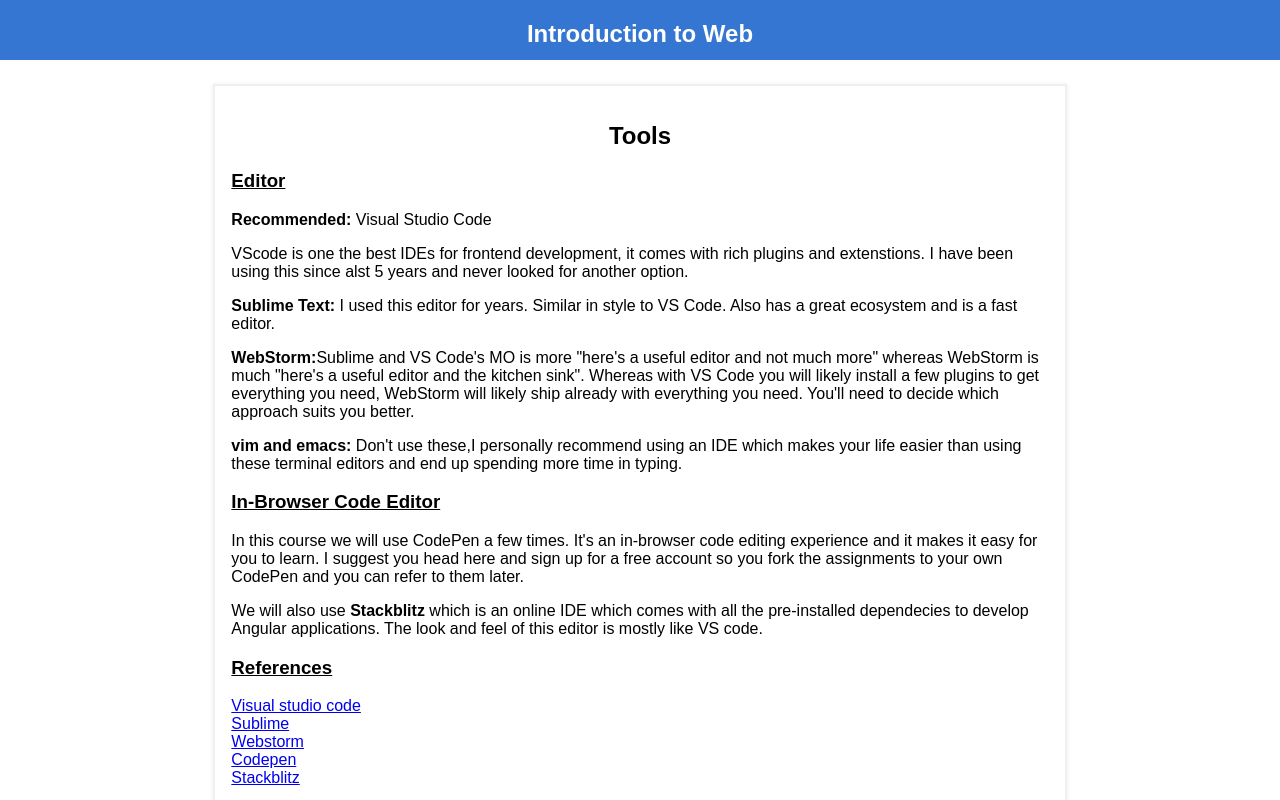
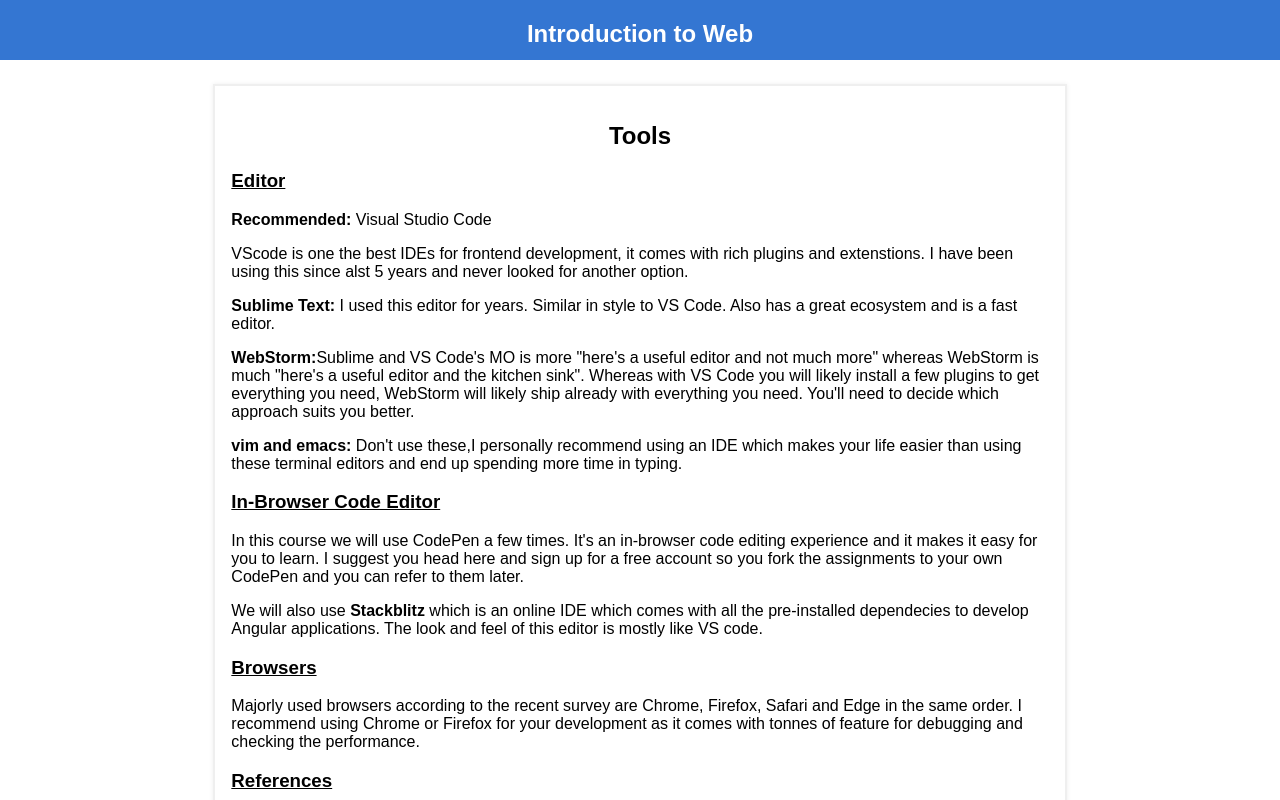
Before and after one commit to shyam1992/introduction-to-web, an Angular app: page /tools in a window 1280 px wide. Built offline with nearby package versions, Linux system fonts and the light colour scheme.

Commit message:
corrected all the image url issues

```diff
--- a/src/app/common-tags/common-tags.component.html
+++ b/src/app/common-tags/common-tags.component.html
@@ -25,7 +25,7 @@
       <li>Attributes usually come in name/value pairs like: name="value"</li>
    </ul>
    <div class="center">
-      <img src="../../assets/images/building-blocks-of-html-1.jpg" alt="html tag">
+      <img src="assets/images/building-blocks-of-html-1.jpg" alt="html tag">
    </div>
    <h3>Common tags</h3>
    <b><u> Underline Tag </u></b>
--- a/src/app/frameworks/frameworks.component.html
+++ b/src/app/frameworks/frameworks.component.html
@@ -10,7 +10,7 @@
    Every year a developer survey is conducted on the frontend frameworks, their usage, the salary and the reach of the framework across globe.
    The statistics can be found in <a href="https://2021.stateofjs.com/en-US/libraries/front-end-frameworks/">State of js</a>
    <div class="center">
-      <img src="../../assets/images/Screenshot 2022-10-27 at 10.21.39 PM.png" alt="stateofjs">
+      <img src="assets/images/Screenshot 2022-10-27 at 10.21.39 PM.png" alt="stateofjs">
    </div>
    <h3>NPM Registry</h3>
    <p>Relied upon by more than 11 million developers worldwide, npm is committed to making JavaScript development elegant, productive, and safe. The free npm Registry has become the center of JavaScript code sharing, and with more than one million packages, the largest software registry in the world. Our other tools and services take the Registry, and the work you do around it, to the next level.</p>
--- a/src/app/javascript/javascript.component.html
+++ b/src/app/javascript/javascript.component.html
@@ -20,7 +20,8 @@
       <p>Functions aren't special data structures in JavaScript — they are just a special type of object that can be called.
          They are not much different from functions/methods in other programming language.
       </p>
-      <b>Don't underestimate the language as it is more vulnerable compared to other languages, it actually has the capability to solve many unfounds, like this -> <br> let mystery = [ '🥚' , '🐓' ].sort()</b>
+      <b>Don't underestimate the language as it is more vulnerable compared to other languages, it actually has the capability to solve many unfounds, like this ->
+         <br> let mystery = [ '🥚' , '🐓' ].sort()</b>
       <br>
       <br>
       <i>Of course, Of course, I will stop here. It's a programming language and we cannot cover it that simple, hence the best references for learning.</i>
--- a/src/app/tools-page/tools-page.component.html
+++ b/src/app/tools-page/tools-page.component.html
@@ -15,6 +15,9 @@
    <p>In this course we will use CodePen a few times. It's an in-browser code editing experience and it makes it easy for you to learn. I suggest you head here and sign up for a free account so you fork the assignments to your own CodePen and you can refer to them later.</p>
    <p>We will also use <b>Stackblitz</b> which is an online IDE which comes with all the pre-installed dependecies to develop Angular applications. The look and feel of this editor is mostly like VS code.</p>
 
+
+   <h3>Browsers</h3>
+   Majorly used browsers according to the recent survey are Chrome, Firefox, Safari and Edge in the same order. I recommend using Chrome or Firefox for your development as it comes with tonnes of feature for debugging and checking the performance.
    <h3>References</h3>
    <a href="https://code.visualstudio.com/">Visual studio code</a>
    <br>
```
Also changed, not shown: 3 other files (tests, documents, lock files or other folders).
